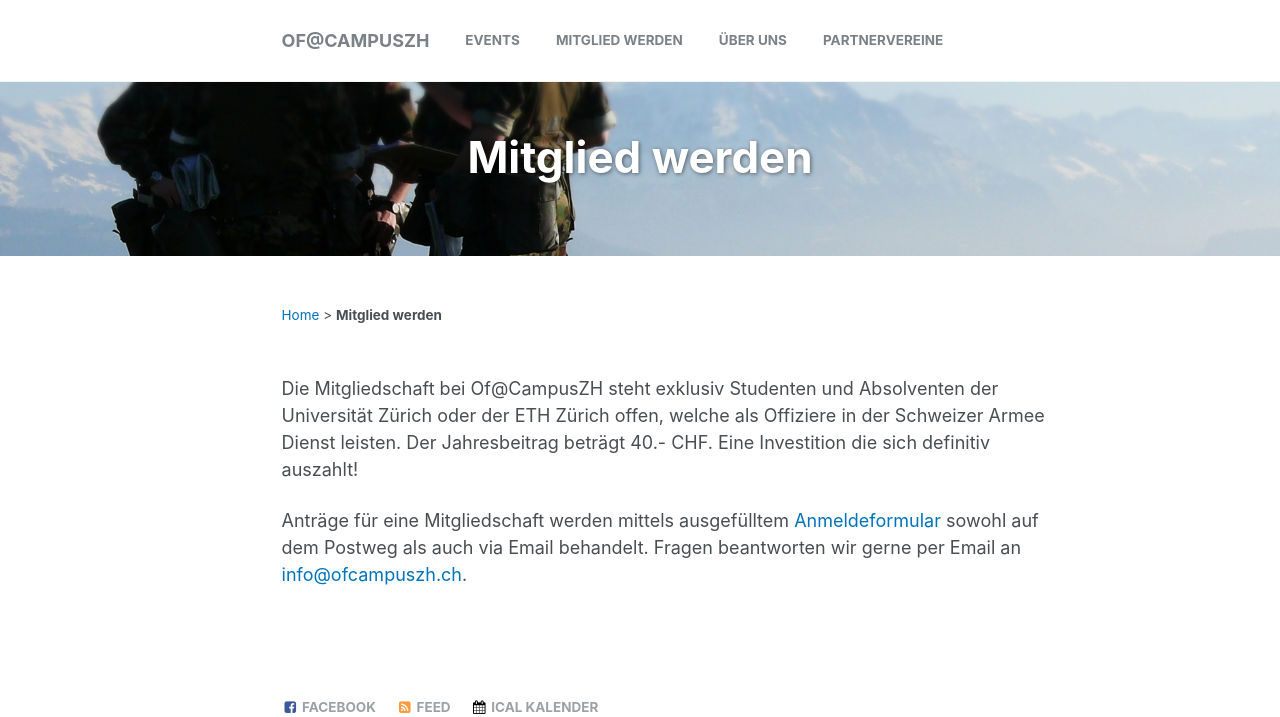
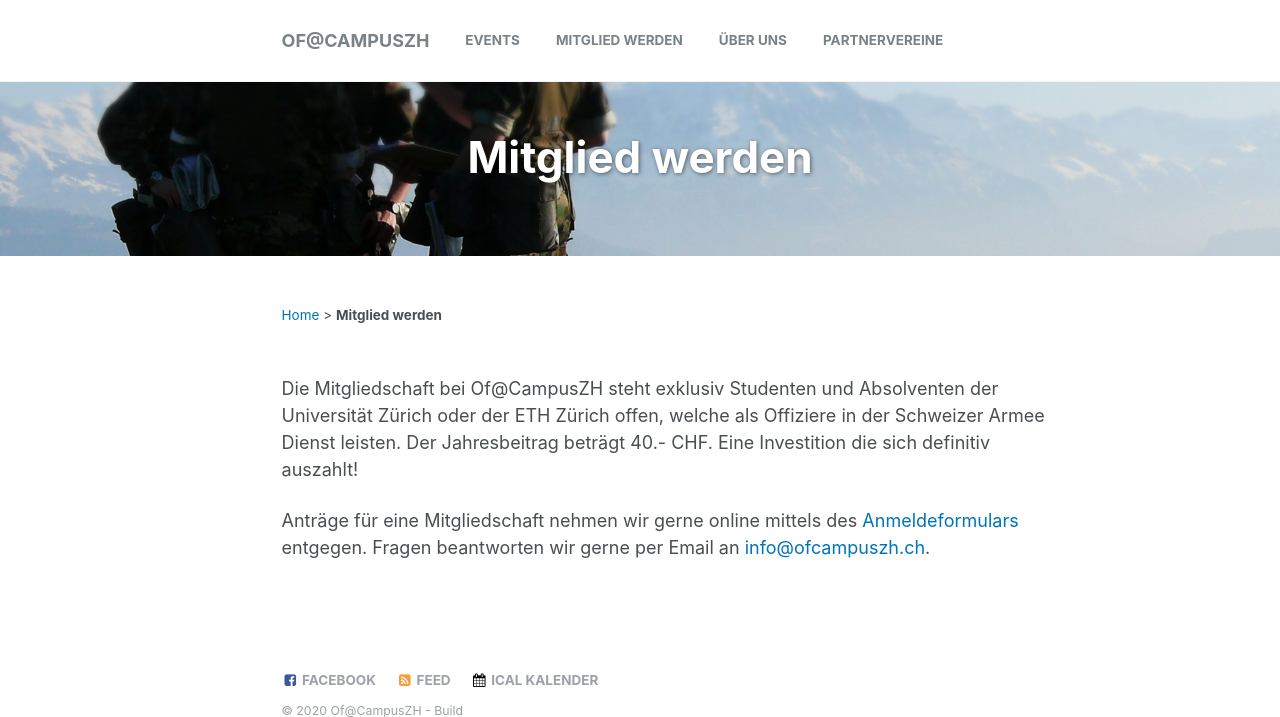
Before and after one commit to raphaelthomas/ofcampuszh.ch, a Jekyll site: the page built from _pages/mitglied-werden.md, in a window 1280 px wide, cut to the strip 0-717 px from the top of the page. Built offline with Jekyll 4.4.1, drawn with Linux system fonts in a browser that asks for light colours.

Commit message:
Antrag Mitgliedschaft neu via Google Forms

```diff
--- a/_pages/mitglied-werden.md
+++ b/_pages/mitglied-werden.md
@@ -10,7 +10,7 @@
 als Offiziere in der Schweizer Armee Dienst leisten. Der Jahresbeitrag beträgt
 40.- CHF. Eine Investition die sich definitiv auszahlt!
 
-Antr&auml;ge f&uuml;r eine Mitgliedschaft werden mittels ausgef&uuml;lltem
-[Anmeldeformular](/downloads/antrag_mitgliedschaft.pdf) sowohl auf dem Postweg
-als auch via Email behandelt. Fragen beantworten wir gerne per Email an
+Antr&auml;ge f&uuml;r eine Mitgliedschaft nehmen wir gerne online mittels des
+[Anmeldeformulars](https://forms.gle/3GxM9ZCbKWgx2PVj6) entgegen.
+Fragen beantworten wir gerne per Email an
 [info@ofcampuszh.ch](mailto:info@ofcampuszh.ch).
```
Also changed, not shown: 1 other file.
